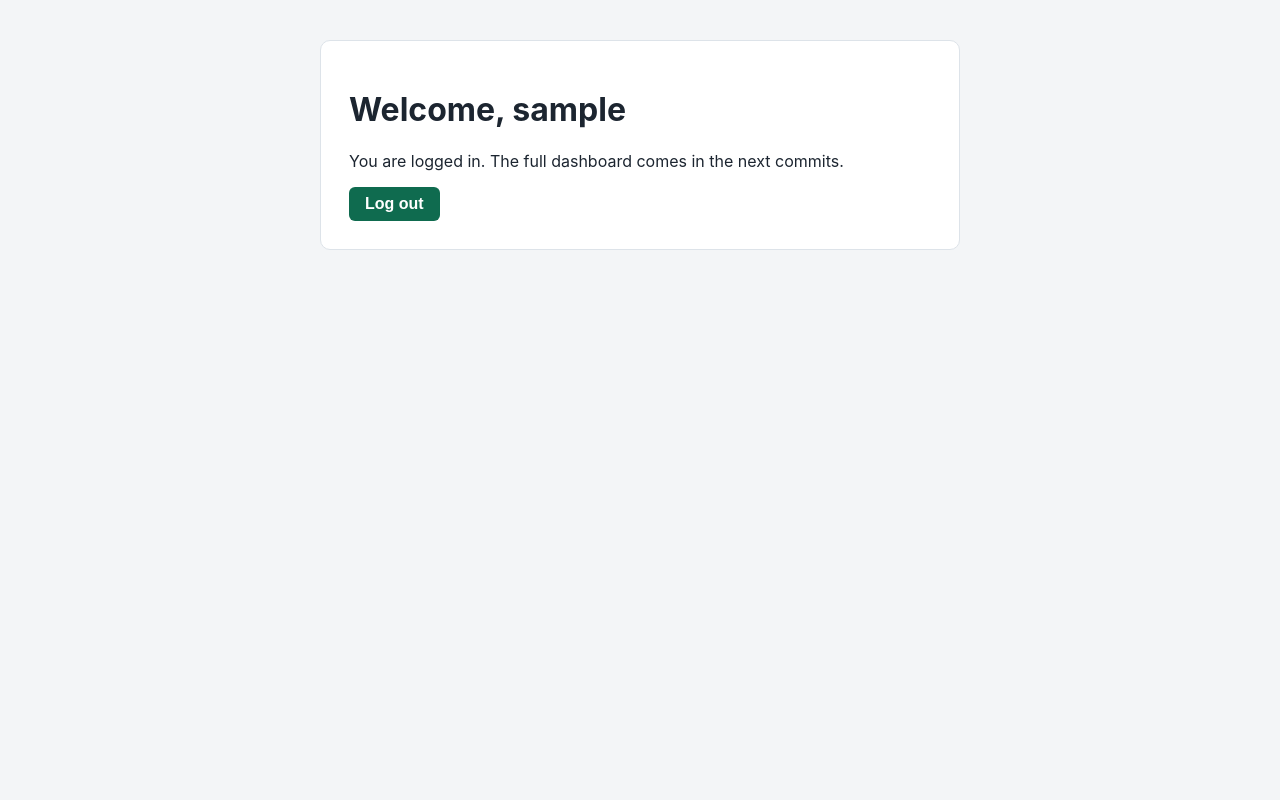
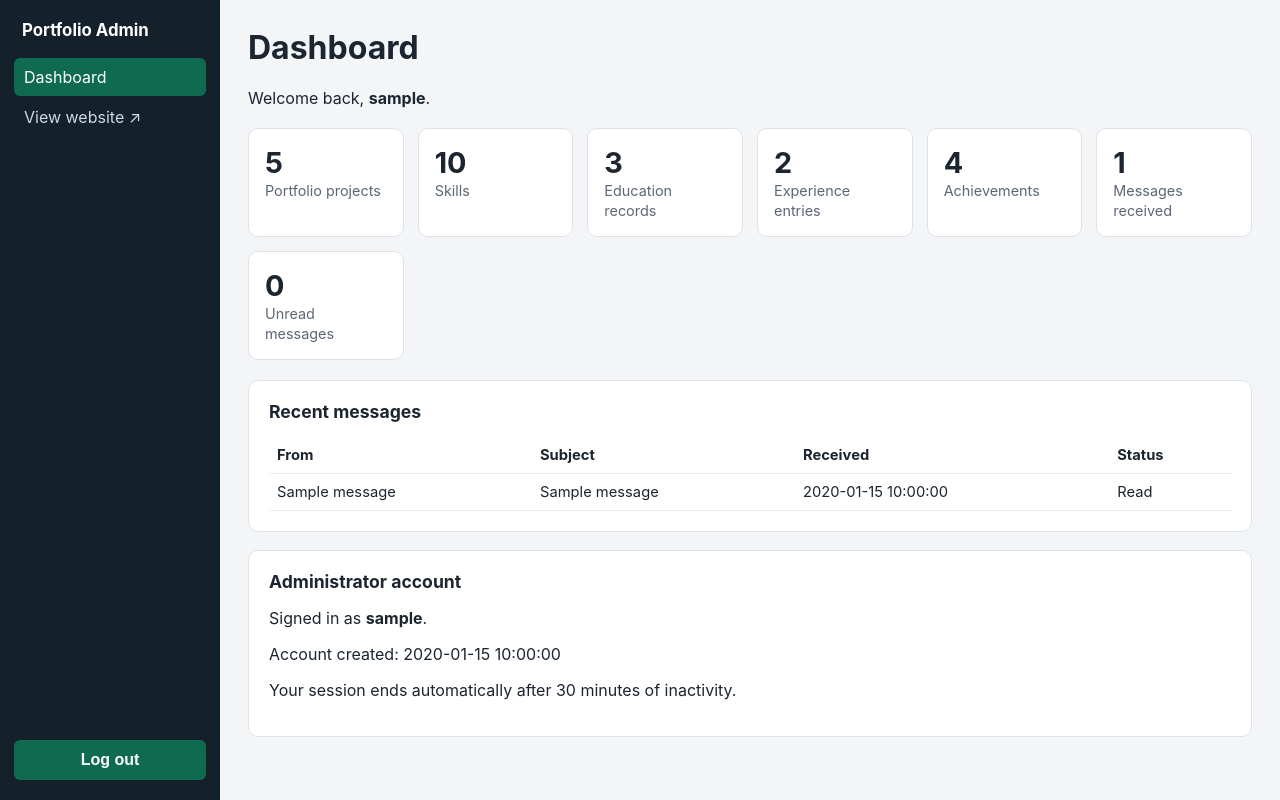
Before and after one commit to iCantSeeColor/Jezriel-D.-Alabastro, a PHP site: page /admin/dashboard.php in a window 1280 px wide. Run offline with PHP 8.4, Linux system fonts and the light colour scheme; the visitor is signed in with stand-in values (Sample User, id 1); data comes from the database, SQL or seed files in the repository; tables that the repository leaves empty hold one stand-in row (values such as "Sample post").

Commit message:
Create admin dashboard layout with navigation and statistics

```diff
--- a/admin/dashboard.php
+++ b/admin/dashboard.php
@@ -2,25 +2,72 @@
 require __DIR__ . '/../includes/db.php';
 require_once __DIR__ . '/../includes/auth.php';
 require_admin();
+
+$adminTitle = 'Dashboard';
+
+$stats = [
+    ['Portfolio projects', count_rows($pdo, 'projects')],
+    ['Skills',             count_rows($pdo, 'skills')],
+    ['Education records',  count_rows($pdo, 'education')],
+    ['Experience entries', count_rows($pdo, 'experience')],
+    ['Achievements',       count_rows($pdo, 'achievements')],
+    ['Messages received',  count_rows($pdo, 'messages')],
+    ['Unread messages',    count_unread_messages($pdo)],
+];
+
+$recent = $pdo->query(
+    'SELECT name, subject, is_read, created_at FROM messages ORDER BY created_at DESC LIMIT 5'
+)->fetchAll();
+
+$stmt = $pdo->prepare('SELECT username, created_at FROM admins WHERE id = :id');
+$stmt->execute([':id' => $_SESSION['admin_id']]);
+$account = $stmt->fetch();
+
+require __DIR__ . '/../includes/admin_header.php';
 ?>
-<!DOCTYPE html>
-<html lang="en">
-<head>
-<meta charset="UTF-8">
-<meta name="viewport" content="width=device-width, initial-scale=1.0">
-<meta name="robots" content="noindex, nofollow">
-<title>Dashboard</title>
-<link rel="stylesheet" href="../css/admin.css">
-</head>
-<body>
-<div class="admin-card">
-  <h1>Welcome, <?= e($_SESSION['admin_username']) ?></h1>
-  <p>You are logged in. The full dashboard comes in the next commits.</p>
 
-  <form method="post" action="logout.php">
-    <?= csrf_field() ?>
-    <button type="submit" class="btn-admin btn-small">Log out</button>
-  </form>
-</div>
-</body>
-</html>
+    <h1>Dashboard</h1>
+    <p>Welcome back, <strong><?= e($_SESSION['admin_username']) ?></strong>.</p>
+
+    <div class="stats">
+      <?php foreach ($stats as [$label, $value]): ?>
+      <div class="stat">
+        <strong><?= (int) $value ?></strong>
+        <span><?= e($label) ?></span>
+      </div>
+      <?php endforeach; ?>
+    </div>
+
+    <section class="panel">
+      <h2>Recent messages</h2>
+      <?php if (!$recent): ?>
+        <p>No messages yet.</p>
+      <?php else: ?>
+      <div class="table-wrap">
+        <table class="data">
+          <thead>
+            <tr><th>From</th><th>Subject</th><th>Received</th><th>Status</th></tr>
+          </thead>
+          <tbody>
+            <?php foreach ($recent as $msg): ?>
+            <tr>
+              <td><?= e($msg['name']) ?></td>
+              <td><?= e($msg['subject']) ?></td>
+              <td><?= e($msg['created_at']) ?></td>
+              <td><?= $msg['is_read'] ? 'Read' : '<strong>Unread</strong>' ?></td>
+            </tr>
+            <?php endforeach; ?>
+          </tbody>
+        </table>
+      </div>
+      <?php endif; ?>
+    </section>
+
+    <section class="panel">
+      <h2>Administrator account</h2>
+      <p>Signed in as <strong><?= e($account['username'] ?? '') ?></strong>.</p>
+      <p>Account created: <?= e($account['created_at'] ?? '') ?></p>
+      <p>Your session ends automatically after 30 minutes of inactivity.</p>
+    </section>
+
+<?php require __DIR__ . '/../includes/admin_footer.php'; ?>
--- a/css/admin.css
+++ b/css/admin.css
@@ -55,3 +55,70 @@ body {
 .btn-small { width: auto; padding: 8px 16px; }
 
 .alert.notice { background: #e8f3ee; color: #0b5540; }
+
+/* ===== Admin layout ===== */
+.admin-layout { display: flex; min-height: 100vh; }
+.admin-side {
+  width: 220px;
+  flex-shrink: 0;
+  display: flex;
+  flex-direction: column;
+  padding: 20px 14px;
+  background: #14212b;
+  color: #fff;
+}
+.admin-side h2 { margin: 0 0 18px; padding: 0 8px; font-size: 1.05rem; }
+.admin-side nav a {
+  display: block;
+  margin-bottom: 2px;
+  padding: 9px 10px;
+  border-radius: 6px;
+  color: #cfd8e0;
+  text-decoration: none;
+}
+.admin-side nav a:hover,
+.admin-side nav a.active { background: #0f6b4f; color: #fff; }
+.admin-side form { margin-top: auto; padding-top: 16px; }
+.admin-main { flex: 1; min-width: 0; padding: 28px; }
+.admin-main h1 { margin-top: 0; }
+
+.stats {
+  display: grid;
+  grid-template-columns: repeat(auto-fit, minmax(150px, 1fr));
+  gap: 14px;
+  margin: 20px 0;
+}
+.stat {
+  padding: 16px;
+  background: #fff;
+  border: 1px solid #dde3e9;
+  border-radius: 10px;
+}
+.stat strong { display: block; font-size: 1.8rem; }
+.stat span { color: #5b6773; font-size: .9rem; }
+
+.panel {
+  margin-bottom: 18px;
+  padding: 20px;
+  background: #fff;
+  border: 1px solid #dde3e9;
+  border-radius: 10px;
+}
+.panel h2 { margin-top: 0; font-size: 1.1rem; }
+
+.table-wrap { overflow-x: auto; }
+table.data { width: 100%; border-collapse: collapse; }
+table.data th,
+table.data td {
+  padding: 9px 8px;
+  border-bottom: 1px solid #e6ebf0;
+  text-align: left;
+  font-size: .92rem;
+}
+
+@media (max-width: 760px) {
+  .admin-layout { flex-direction: column; }
+  .admin-side { width: 100%; }
+  .admin-side nav { display: flex; flex-wrap: wrap; gap: 4px; }
+  .admin-main { padding: 18px; }
+}
--- /dev/null
+++ b/includes/admin_footer.php
@@ -0,0 +1,4 @@
+  </main>
+</div>
+</body>
+</html>
--- /dev/null
+++ b/includes/admin_header.php
@@ -0,0 +1,49 @@
+<?php
+// Shared admin layout (top part).
+// Every admin page must call require_admin() BEFORE including this file,
+// and set $adminTitle first.
+$adminTitle  = $adminTitle ?? 'Admin';
+$currentPage = basename($_SERVER['SCRIPT_NAME']);
+
+// Menu items. A link only appears once its page exists in the admin/ folder.
+$adminNav = [
+    ['dashboard.php',    'Dashboard'],
+    ['profile.php',      'Profile'],
+    ['skills.php',       'Skills'],
+    ['projects.php',     'Projects'],
+    ['education.php',    'Education'],
+    ['experience.php',   'Experience'],
+    ['achievements.php', 'Achievements'],
+    ['messages.php',     'Messages'],
+    ['settings.php',     'Settings'],
+];
+?>
+<!DOCTYPE html>
+<html lang="en">
+<head>
+<meta charset="UTF-8">
+<meta name="viewport" content="width=device-width, initial-scale=1.0">
+<meta name="robots" content="noindex, nofollow">
+<title><?= e($adminTitle) ?> | Admin</title>
+<link rel="stylesheet" href="../css/admin.css">
+</head>
+<body>
+<div class="admin-layout">
+
+  <aside class="admin-side">
+    <h2>Portfolio Admin</h2>
+    <nav aria-label="Admin navigation">
+      <?php foreach ($adminNav as [$file, $label]): ?>
+        <?php if (!file_exists(__DIR__ . '/../admin/' . $file)) continue; ?>
+        <a href="<?= e($file) ?>"<?= $currentPage === $file ? ' class="active" aria-current="page"' : '' ?>><?= e($label) ?></a>
+      <?php endforeach; ?>
+      <a href="../index.php" target="_blank" rel="noopener">View website ↗</a>
+    </nav>
+
+    <form method="post" action="logout.php">
+      <?= csrf_field() ?>
+      <button type="submit" class="btn-admin">Log out</button>
+    </form>
+  </aside>
+
+  <main class="admin-main">
--- a/includes/functions.php
+++ b/includes/functions.php
@@ -58,3 +58,8 @@ function safe_url(?string $url): string
     $url = trim((string) $url);
     return preg_match('#^https?://#i', $url) ? $url : '#';
 }
+
+function count_unread_messages(PDO $pdo): int
+{
+    return (int) $pdo->query('SELECT COUNT(*) FROM messages WHERE is_read = 0')->fetchColumn();
+}
```
